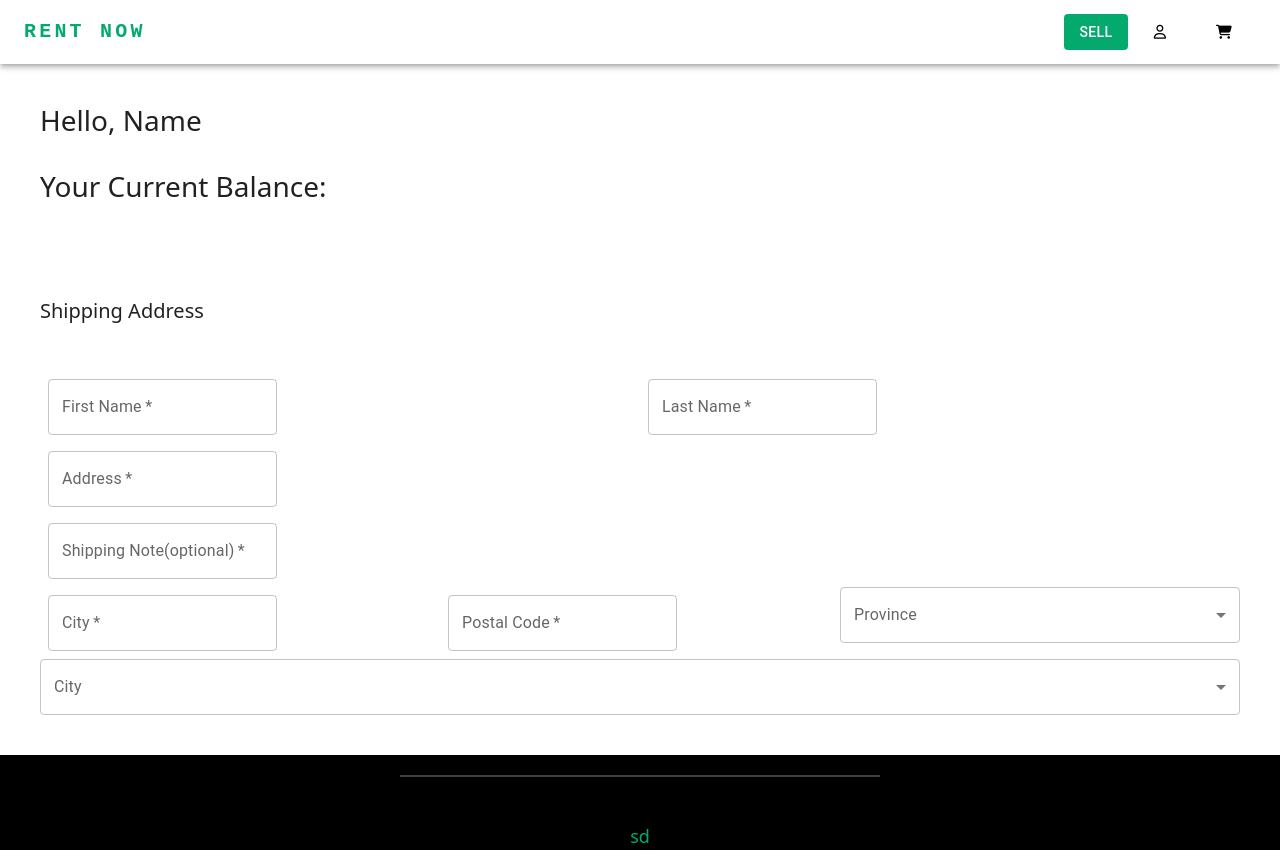
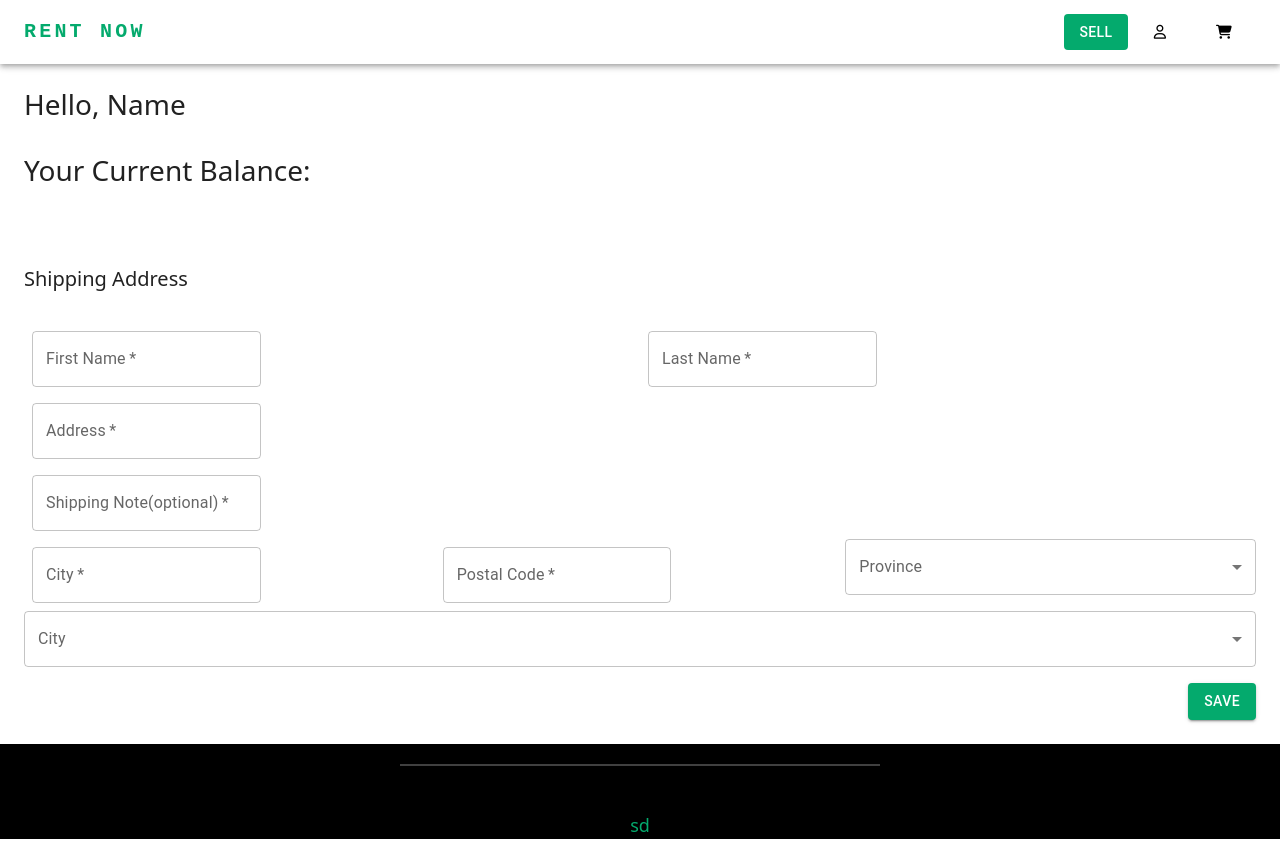
Before and after one commit to krishnan472003/Community-marketplace, a React (Create React App) app: page /changeProfile in a window 1280 px wide. Shown: the top 850 px of the page. Built offline with nearby package versions, Linux system fonts and the light colour scheme.

Commit message:
added save button

```diff
--- a/src/Screens/ChangeProfile/ChangeProfile.jsx
+++ b/src/Screens/ChangeProfile/ChangeProfile.jsx
@@ -29,16 +29,16 @@ import SelectCity from '../../components/SelectCity';
   return (
     <Paper>
     <Navbar/>
-    <Grid container direction='column' margin={5}>
+    <Grid container direction='column' margin={3}>
     <h3>Hello, Name</h3><br/>
     <h3>Your Current Balance:</h3><br/><br/>
     </Grid>
 
-    <Grid container margin={5}>
+    <Grid container margin={3}>
     <h5>Shipping Address</h5>
     </Grid>
 
-    <Box sx={{flexGrow:1}} margin={5}>
+    <Box sx={{flexGrow:1}} margin={3}>
 
     <Grid container>
       <Grid item xs>
@@ -74,10 +74,17 @@ import SelectCity from '../../components/SelectCity';
       </Grid>
     </Grid>
 
-    <Grid container>
+    <Grid container marginBottom={2}>
       <Grid item xs>
         <SelectCity />
       </Grid>
+    </Grid>
+
+    <Grid container justifyContent='flex-end'>
+      <Buttons
+        variant="contained"
+        text="Save"
+      />
     </Grid>
     </Box>
     <Footer/>
```
